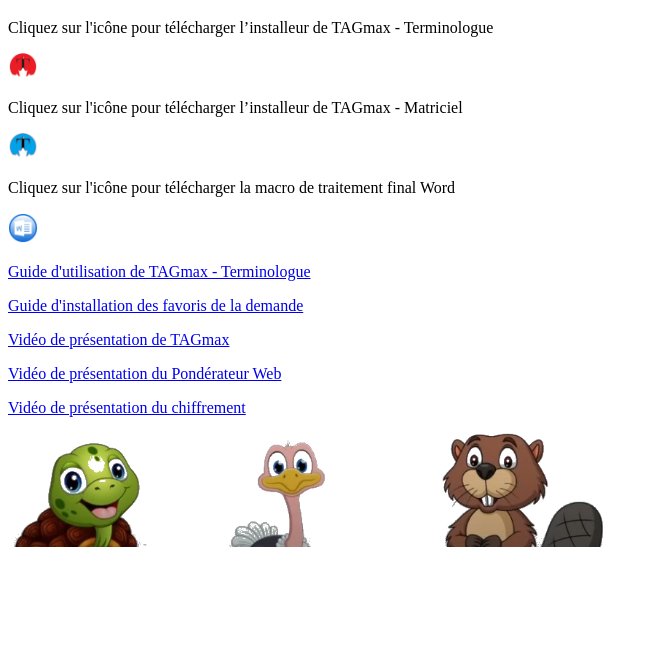
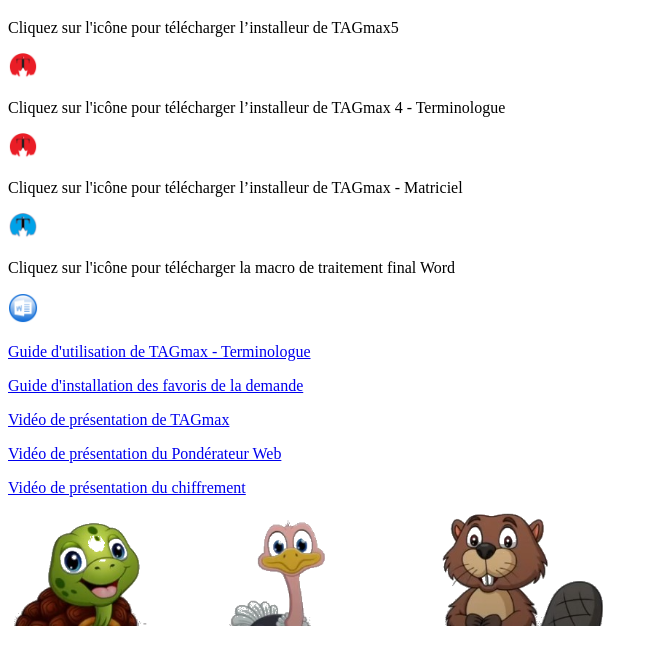
Before and after one commit to tagmax-ui/downloading_site, a plain HTML site: page index.html in a window 1280 px wide. Shown: the part 273-919 px from the top of the page, without its empty margins (0-658 px from the left). Before the commit the page ends 840 px from the top, so only its background shows below. Drawn offline with Linux system fonts and the light colour scheme.

Commit message:
Added TAGmax5

```diff
--- a/index.html
+++ b/index.html
@@ -9,7 +9,11 @@
 
     <img src="images/logoragmax1.ico" alt="Logo de TAGmax" width="200" />
     <h1>Ressources TAGmax</h1>
-    <p>Cliquez sur l'icône pour télécharger l’installeur de TAGmax - Terminologue</p>
+    <p>Cliquez sur l'icône pour télécharger l’installeur de TAGmax5</p>
+      <a href="downloads/Installateur_TAGmax_20250423_1302.exe" download>
+        <img src="images/icon_tagmax.ico" alt="Télécharger TAGmax - Terminologue" style="max-width:30px;">
+      </a>
+    <p>Cliquez sur l'icône pour télécharger l’installeur de TAGmax 4 - Terminologue</p>
       <a href="downloads/Installateur_TAGmax_20250411_1417.exe" download>
         <img src="images/icon_tagmax.ico" alt="Télécharger TAGmax - Terminologue" style="max-width:30px;">
       </a>
```
Also changed, not shown: 1 other file.
